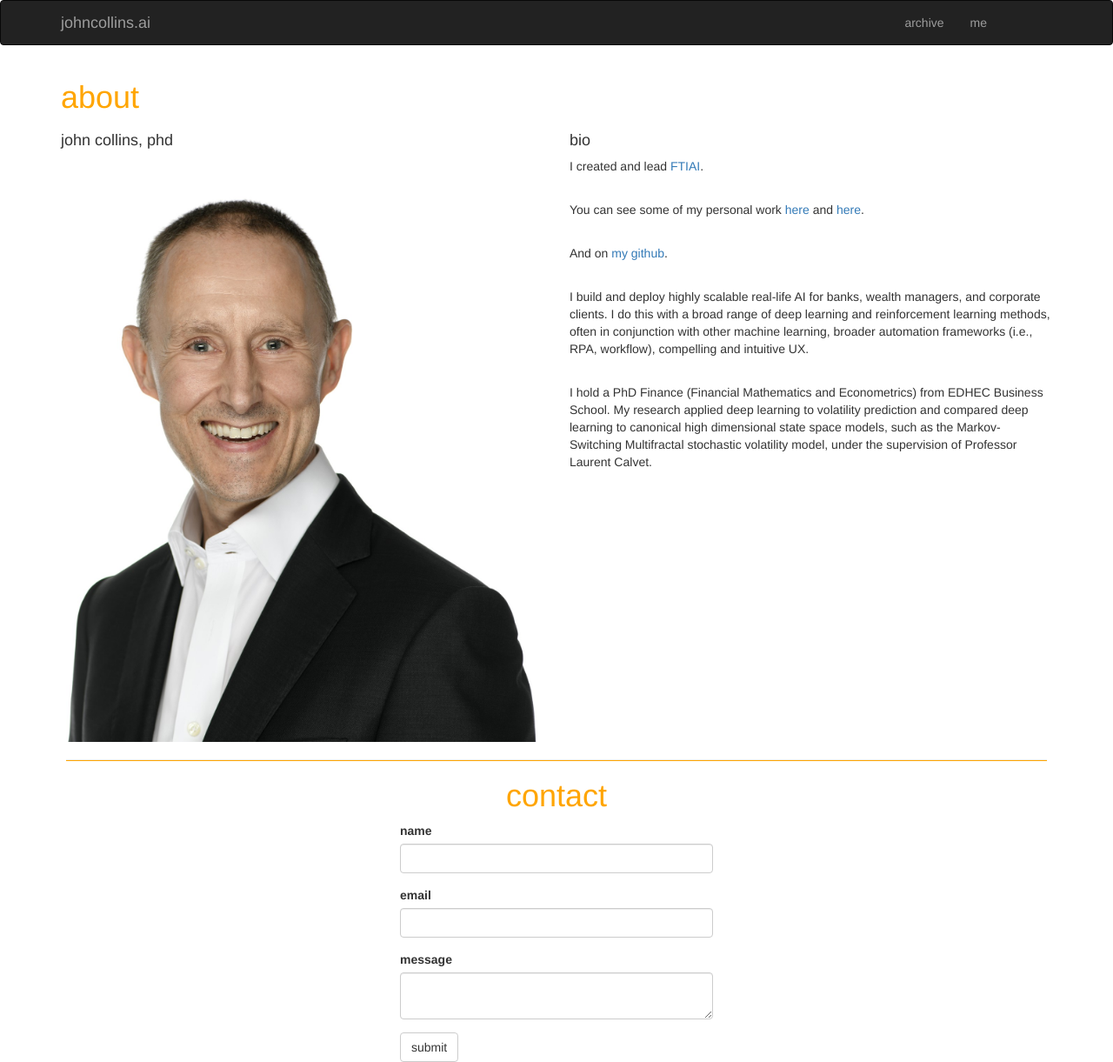
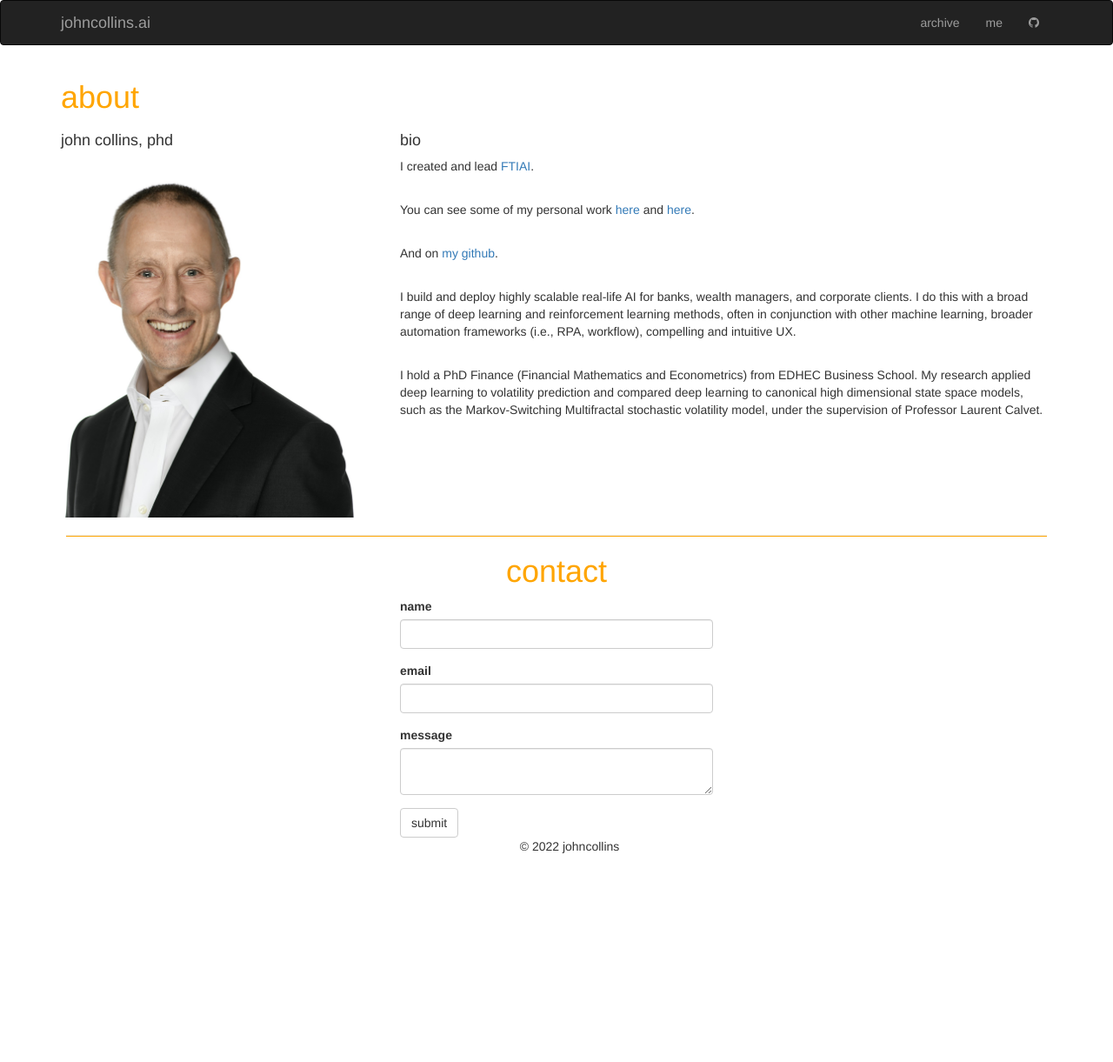
Before and after one commit to johncollinsai/greg, a Flask app: page /me in a window 1280 px wide. Shown: the whole page at 87% size. After the commit the page ends 981 px from the top, so only its background shows below. Run offline with Flask 2, Linux system fonts and the light colour scheme; some libraries are stand-ins or nearby versions.

Commit message:
v0.13.0 stable navbar with github icon, plus improved me page

```diff
--- a/app/__init__.py
+++ b/app/__init__.py
@@ -3,6 +3,7 @@ migration engine instances. These are created after the application.
 """
 
 from flask import Flask    # Flask (upper case) class imported from flask package (lower case)
+from flask_fontawesome import FontAwesome
 from config import Config  # Config class (upper case) imported from config.py (lower case)
 from flask_sqlalchemy import SQLAlchemy
 from flask_migrate import Migrate
@@ -11,7 +12,9 @@ from flask_bootstrap import Bootstrap
 app = Flask(__name__)
 ''' app.config.from_object method tells Flask to read and apply the Config class,
 which it finds in config.py'''
+fa = FontAwesome(app)
 app.config.from_object(Config)
+app.config['FONTAWESOME_STYLES'] = ['brands']
 db = SQLAlchemy(app)
 migrate = Migrate(app, db)
 bootstrap = Bootstrap(app)
--- a/app/templates/base.html
+++ b/app/templates/base.html
@@ -3,6 +3,11 @@
 {% block title %}
     {% if title %}{{ title }} - johncollins{% else %}johncollins{% endif %}
 {% endblock %}
+
+{% block styles -%}
+    {{super()}}
+    <link href="//netdna.bootstrapcdn.com/font-awesome/4.0.3/css/font-awesome.css" rel="stylesheet">
+{% endblock styles %}
 
 {% block navbar %}
 	<nav class="navbar navbar-inverse">
@@ -20,8 +25,7 @@
                 <ul class="nav navbar-nav navbar-right">
                     <li><a href="{{ url_for('archive') }}">archive</a></li>
                     <li><a href="{{ url_for('me') }}">me</a></li>
-                    <li><a href="#"><i class="fa fa-twitter fa-lg"></i></a></li>
-                    <li><a href="#"><i class="fab fa-twitter"></i></a></li>
+                    <li><a href="https://github.com/johncollinsai" title="my github" target="_blank"><i class="fa fa-github"></i></a></li>
                 </ul>
             </div>
         </div>
@@ -39,6 +43,18 @@
 		{% endwith %}
 
 		{# application content needs to be provided in the app_content block #}
-        {% block app_content %}{% endblock %}
+		{% block app_content %}
+{% endblock %}
+
+
+{%- block footer %}
+	<div class="container">
+		<div id="footer">
+			<p class="text-center">&copy 2022 johncollins</p>
      </div>
+  </div>
+{%- endblock footer %}
+
+
+
 {% endblock %}
--- a/app/templates/me.html
+++ b/app/templates/me.html
@@ -4,15 +4,15 @@
 {% block app_content %}
 <h1 style="color:orange;font-weight:normal;">about</h1>
     <div class="row">
-        <div class="col-sm-6">
+        <div class="col-sm-4">
             <div class="card">
                 <div class="card-body">
                 <h4 class="card-title">john collins, phd</h4>
-                <img src="/static/images/john-collins.jpg" alt="John Collins image" style="max-width: 100%;">
+                <img src="/static/images/john-collins.jpg" alt="John Collins image" style="max-width: 95%;" style="max-height:70%;">
                 </div>
             </div>
         </div>
-        <div class="col-sm-6">
+        <div class="col-sm-8">
             <div class="card">
                 <div class="card-body">
                 <h4 class="card-title">bio</h4>
```
Also changed, not shown: app/templates/me-BACKUP.html (deleted, +0 -24 lines). Lines whose indentation alone changed are shown as unchanged.
